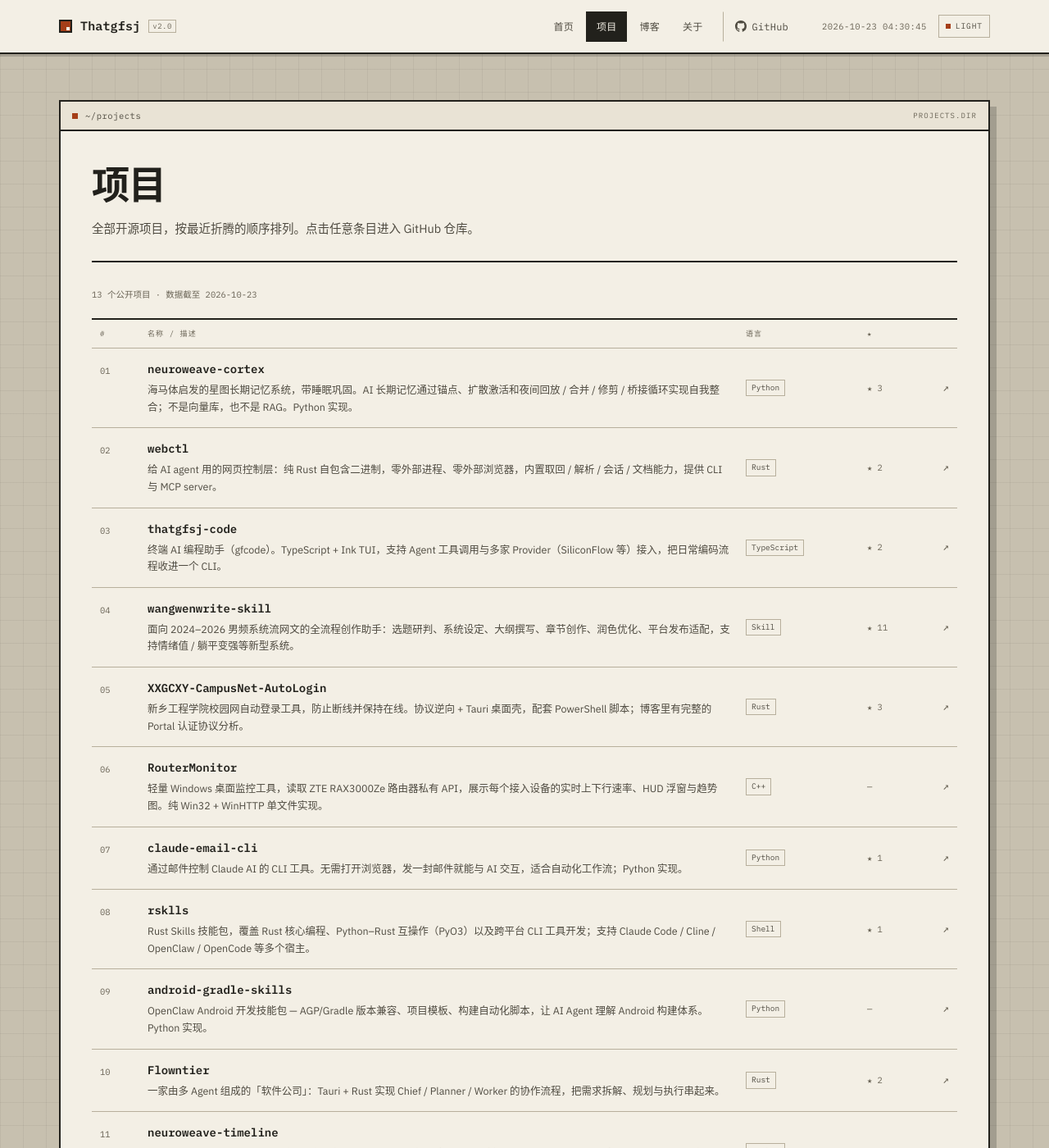
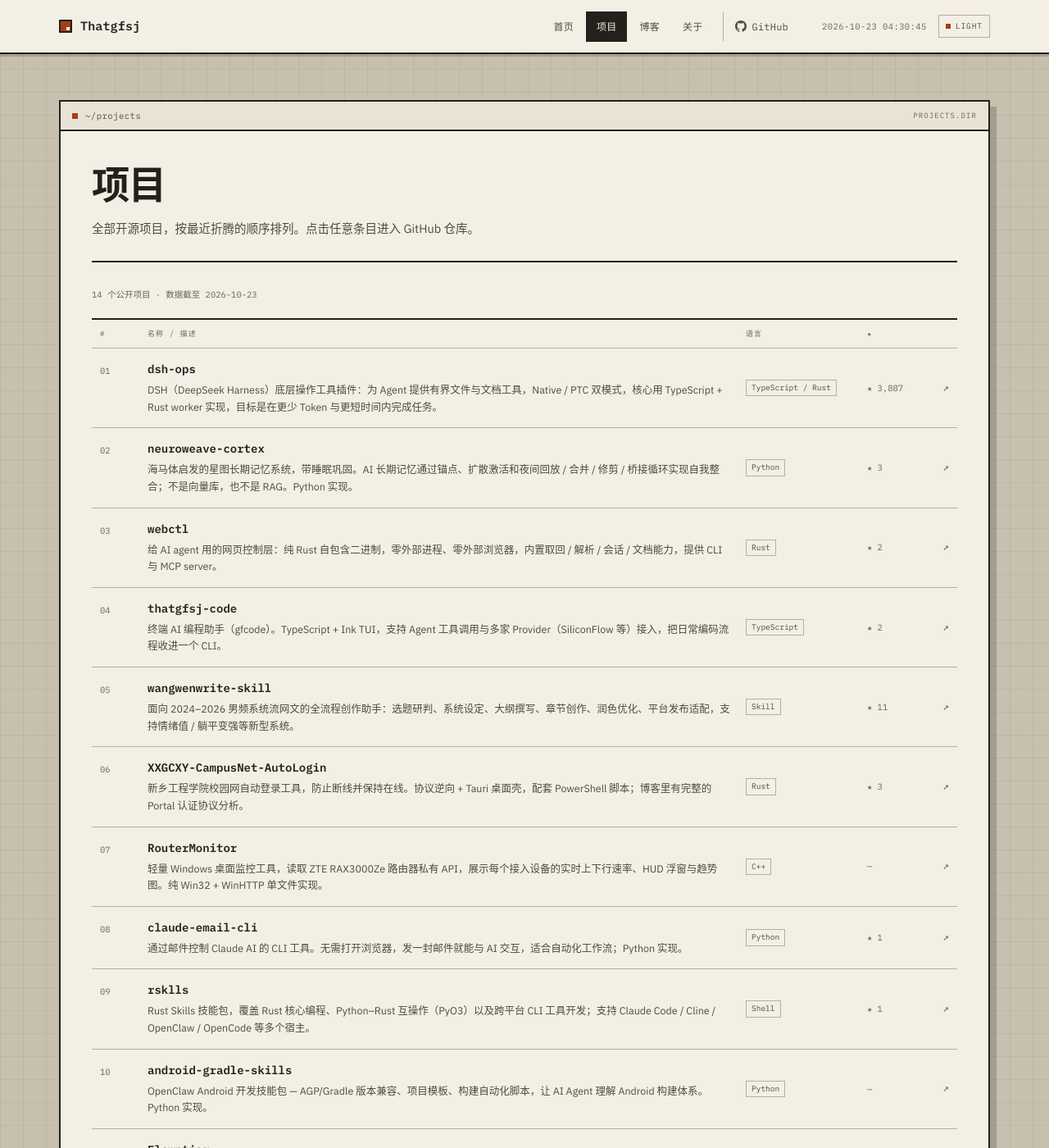
Before and after one commit to Thatgfsj/thatgfsj.github.io, a Jekyll site: the page built from projects.md, in a window 1280 px wide and 1400 px high. Shown: the whole window at 82% size. Built offline with Jekyll 4.4.1, drawn with Linux system fonts in a browser that asks for light colours.

Commit message:
feat(projects): 加入 dsh-ops；技术栈标注具体技术；移除导航 v2.0 标签
- 项目数据新增 T-Auto/dsh-ops（3,887★，TypeScript / Rust），列入精选
- 技术栈中「自研」改为对应技术：Python / Rust / Shell / Markdown·Prompt 等
- 导航品牌区去掉 v2.0 版本标签

```diff
--- a/_data/projects.yml
+++ b/_data/projects.yml
@@ -3,6 +3,15 @@
 # 数据核对：2026-10-23（gh api）
 #   featured: true 的项目会出现在首页；projects 页展示全量
 # ============================
+
+- name: dsh-ops
+  url: https://github.com/T-Auto/dsh-ops
+  lang: TypeScript / Rust
+  stars: 3887
+  stars_label: "3,887"
+  featured: true
+  desc: DSH 底层操作工具插件：有界文件 / 文档工具，减少 Token 消耗与任务耗时。
+  desc_full: DSH（DeepSeek Harness）底层操作工具插件：为 Agent 提供有界文件与文档工具，Native / PTC 双模式，核心用 TypeScript + Rust worker 实现，目标是在更少 Token 与更短时间内完成任务。
 
 - name: neuroweave-cortex
   url: https://github.com/Thatgfsj/neuroweave-cortex
--- a/_data/skills.yml
+++ b/_data/skills.yml
@@ -5,19 +5,19 @@
 - category: "AI Agent 与提示工程"
   icon: "🧠"
   items:
-    - name: "NeuroWeave Cortex（自研）"
+    - name: "NeuroWeave Cortex（Python）"
       desc: "海马体启发的星型图长期记忆引擎，带睡眠巩固循环"
-    - name: "NeuroWeave Timeline（自研）"
+    - name: "NeuroWeave Timeline（Python）"
       desc: "项目演进过程记忆，git hook 自动落库，MCP Server 对接 Agent"
-    - name: "Flowntier（自研）"
+    - name: "Flowntier（Rust）"
       desc: "多 Agent 软件公司 OS，Tauri+Rust 跑 Chief/Planner/Worker 协作"
-    - name: "claude-email-cli（自研）"
+    - name: "claude-email-cli（Python）"
       desc: "IMAP/SMTP 邮件通道调用本地 Claude CLI，Flask Web 兜底"
-    - name: "rsklls（自研）"
+    - name: "rsklls（Shell / Rust）"
       desc: "面向 OpenClaw 的 Rust 开发指南，覆盖 PyO3/cxx/JNI/WASM 桥"
-    - name: "android-gradle-skills（自研）"
+    - name: "android-gradle-skills（Python）"
       desc: "AGP/Gradle/Kotlin DSL/Version Catalog 知识与脚手架"
-    - name: "wangwenwrite-skill（自研）"
+    - name: "wangwenwrite-skill（Markdown / Prompt）"
       desc: "男频系统流网文全流程创作助手，三行开头/五步单章法"
 
 - category: "桌面与 GUI"
@@ -51,7 +51,7 @@
   items:
     - name: "Playwright-Crawler-Helper（已归档）"
       desc: "反检测浏览器爬虫，注入 webdriver 隐藏 + 网络抓包；后续由 webctl 接替"
-    - name: "webctl（自研）"
+    - name: "webctl（Rust）"
       desc: "AI agent 网页控制层：纯 Rust 单二进制、零外部浏览器、CLI + MCP"
     - name: "XXGCXY-CampusNet-AutoLogin"
       desc: "校园网 Portal 协议逆向 + Tauri 桌面壳 + PowerShell 认证"
@@ -63,6 +63,8 @@
 - category: "CLI 与工具链"
   icon: "🛠"
   items:
+    - name: "dsh-ops（TypeScript / Rust）"
+      desc: "DSH 底层操作工具插件：有界文件/文档工具，减少 Token 与任务耗时"
     - name: "thatgfsj-code（gfcode）"
       desc: "Node/TS CLI 编程助手，SiliconFlow 多家 Provider 接入"
     - name: "VoiceInput（Rust）"
--- a/_layouts/default.html
+++ b/_layouts/default.html
@@ -47,10 +47,9 @@
 
   <header class="menubar">
     <div class="shell menubar__row">
-      <a class="brand" href="{{ '/' | relative_url }}" aria-label="Thatgfsj v2.0 首页">
+      <a class="brand" href="{{ '/' | relative_url }}" aria-label="Thatgfsj 首页">
         <span class="brand__mark" aria-hidden="true"></span>
         <span class="brand__name">Thatgfsj</span>
-        <span class="brand__tag">v2.0</span>
       </a>
 
       <nav class="nav" id="site-nav" aria-label="主导航">
--- a/assets/css/style.css
+++ b/assets/css/style.css
@@ -1,7 +1,7 @@
 /* ============================================================
    Thatgfsj · personal workstation
    设计语言：90s workstation / 工程手册 / 暖灰与琥珀
-   v2.0 重写，替换蓝紫渐变模板
+   重写，替换蓝紫渐变模板
    ============================================================ */
 
 /* ---------- 1. 字体（自托管） ---------- */
@@ -305,16 +305,6 @@
   letter-spacing: 0.01em;
 }
 
-.brand__tag {
-  font-family: var(--font-mono);
-  font-size: 9px;
-  letter-spacing: 0.06em;
-  color: var(--ink-3);
-  border: 1px solid var(--line-soft);
-  padding: 1px 4px;
-  line-height: 1.4;
-}
-
 .nav {
   display: flex;
   align-items: center;
@@ -2060,9 +2050,6 @@
     gap: 12px;
   }
 
-  .brand__tag {
-    display: none;
-  }
 }
 
 @media (max-width: 760px) {
--- a/projects.md
+++ b/projects.md
@@ -22,7 +22,7 @@
     </span>
     <span class="file-row__meta">
       <span class="file-row__lang">{{ p.lang }}</span>
-      <span class="file-row__stars">{% if p.stars > 0 %}★ {{ p.stars }}{% else %}—{% endif %}</span>
+      <span class="file-row__stars">{% if p.stars > 0 %}★ {{ p.stars_label | default: p.stars }}{% else %}—{% endif %}</span>
     </span>
     <span class="file-row__arrow" aria-hidden="true">↗</span>
   </a>
```
Also changed, not shown: index.md (+1 -1 lines).
